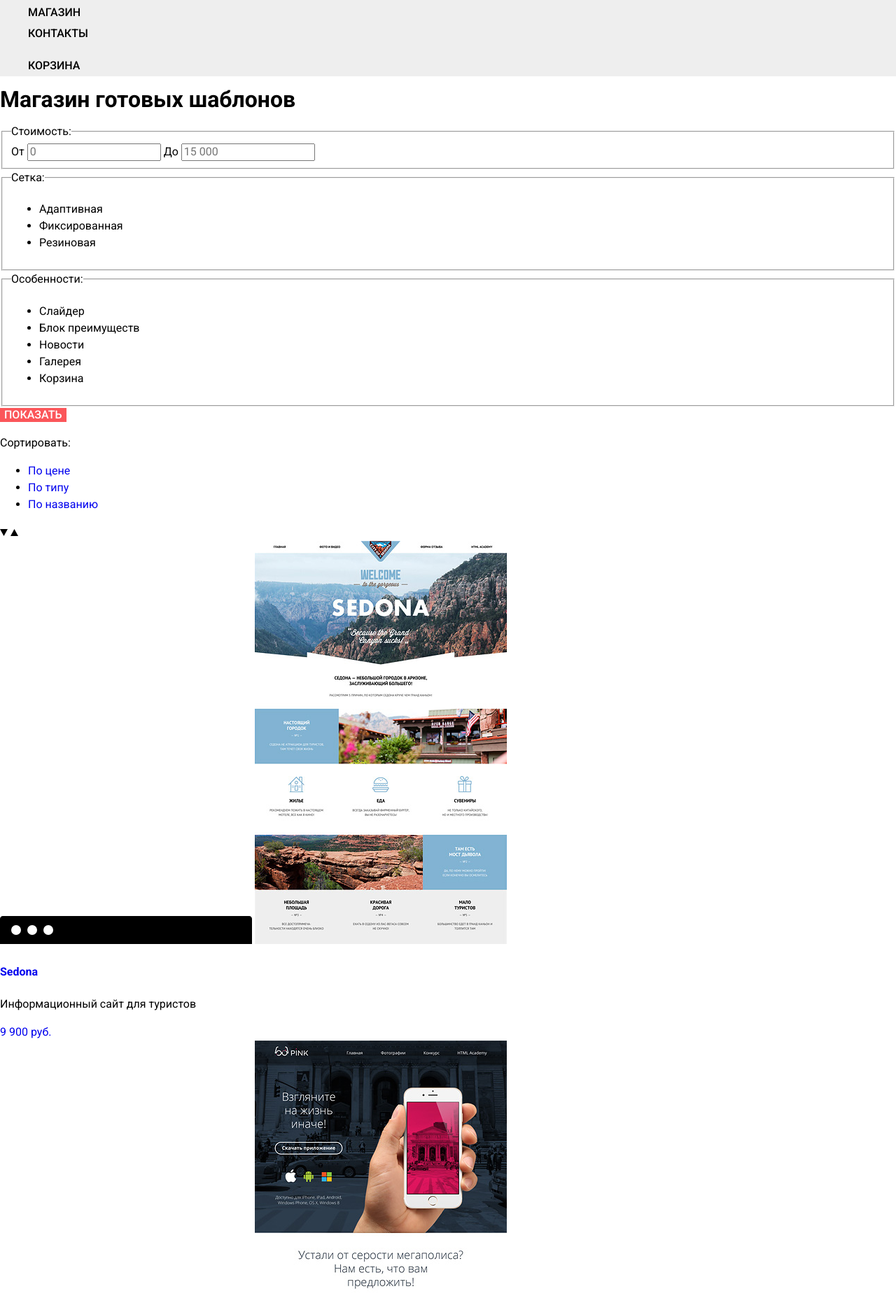
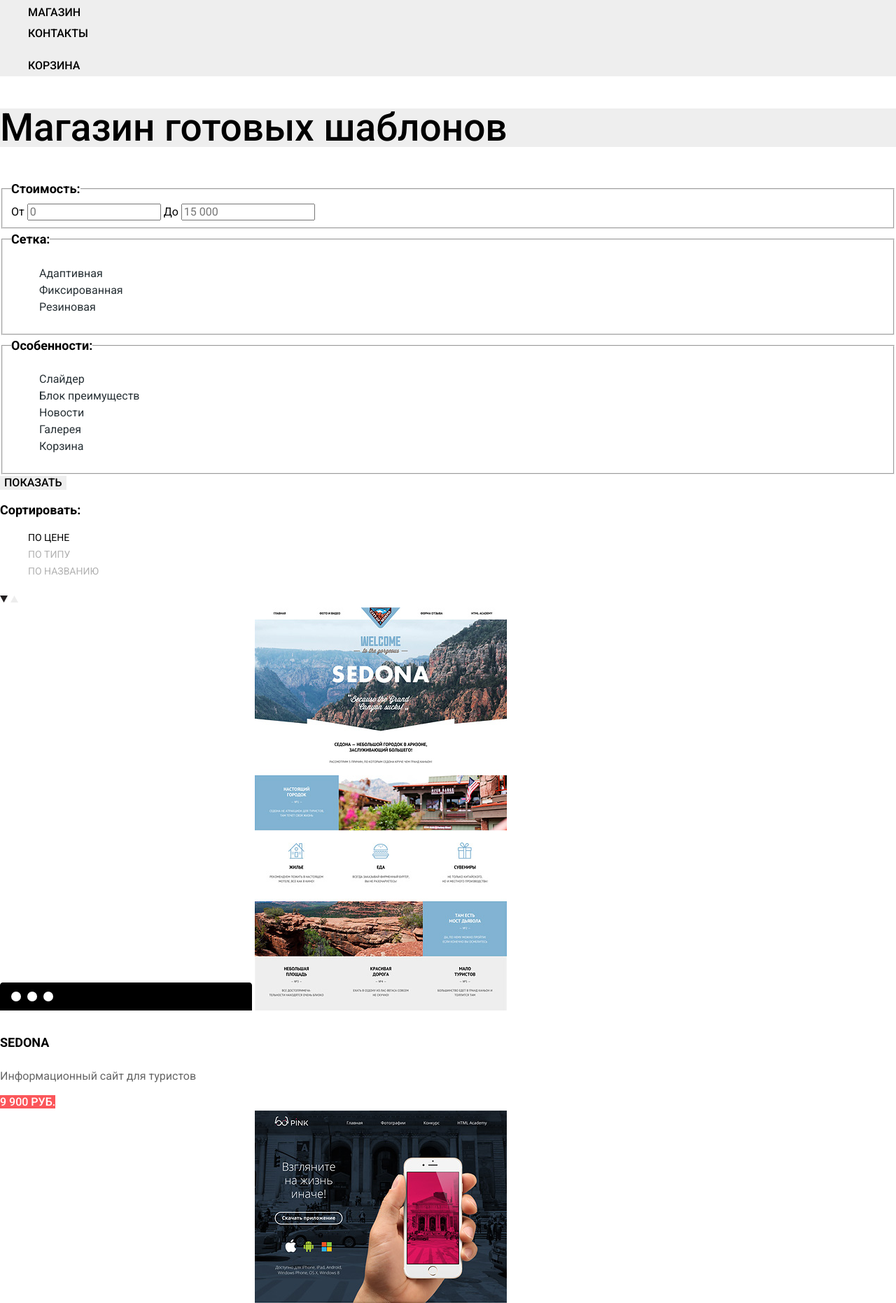
Before and after one commit to JediKnightIT/Nerds, a plain HTML site: page catalog.html in a window 1280 px wide. Shown: the part 145-2007 px from the top of the page at 70% size. Drawn offline with Linux system fonts and the light colour scheme.

Commit message:
Добавляет базовую стилизацию секциям фильтр, сортировка, каталог шаблонов, пагинация

```diff
--- a/catalog.html
+++ b/catalog.html
@@ -39,7 +39,10 @@
       </nav>
     </header>
     <main class="main">
-      <h1 class="main__title">Магазин готовых шаблонов</h1>
+      <h1 class="visually-hidden">Сайт дизайн-студии Nerds</h1>
+      <section class="promo promo_size">
+        <h2 class="promo__title">Магазин готовых шаблонов</h2>
+      </section>
       <section class="filter">
         <h2 class="visually-hidden">Фильтр выбора шаблона сайта</h2>
         <form class="filter__form" action="https://echo.htmlacademy.ru" method="POST">
@@ -119,7 +122,7 @@
               </li>
             </ul>
           </fieldset>
-          <button class="button" type="submit">Показать</button>
+          <button class="button button_filter" type="submit">Показать</button>
         </form>
       </section>
       <section class="sorting">
@@ -138,7 +141,7 @@
         </ul>
         <div class="sorting__wrap">
           <a class="triangle" href="#" aria-label="Сортировка по убыванию">
-            <svg class="triangle-icon" width="11" height="10">
+            <svg class="triangle-icon triangle-icon_active" width="11" height="10">
               <use xlink:href="img/sprite.svg#triangle-down"></use>
             </svg>
           </a>
@@ -162,7 +165,7 @@
               <h4 class="templates__title">Sedona</h4>
             </a>
             <p class="templates__description">Информационный сайт для туристов</p>
-            <a class="templates__link" href="#">9 900 руб.</a>
+            <a class="button templates__link" href="#">9 900 руб.</a>
           </div>
         </article>
         <article class="templates__item">
@@ -176,7 +179,7 @@
               <h4 class="templates__title">Pink App</h4>
             </a>
             <p class="templates__description">Продуктовый лендинг приложения для iOS и Android</p>
-            <a class="templates__link" href="#">9 900 руб.</a>
+            <a class="button templates__link" href="#">9 900 руб.</a>
           </div>
         </article>
         <article class="templates__item">
@@ -190,7 +193,7 @@
               <h4 class="templates__title">Barbershop</h4>
             </a>
             <p class="templates__description">Сайт салоны красоты. Для мужчин, да.</p>
-            <a class="templates__link" href="#">9 900 руб.</a>
+            <a class="button templates__link" href="#">9 900 руб.</a>
           </div>
         </article>
         <article class="templates__item">
@@ -204,7 +207,7 @@
               <h4 class="templates__title">Mishka</h4>
             </a>
             <p class="templates__description">Интернет-магазин вязаных игрушек</p>
-            <a class="templates__link" href="#">9 900 руб.</a>
+            <a class="button templates__link" href="#">9 900 руб.</a>
           </div>
         </article>
         <article class="templates__item">
@@ -218,7 +221,7 @@
               <h4 class="templates__title">A Plus</h4>
             </a>
             <p class="templates__description">Лендинг курсов повышения квалификации</p>
-            <a class="templates__link" href="#">9 900 руб.</a>
+            <a class="button templates__link" href="#">9 900 руб.</a>
           </div>
         </article>
         <article class="templates__item">
@@ -232,15 +235,15 @@
               <h4 class="templates__title">Кваст</h4>
             </a>
             <p class="templates__description">Промо-сайт производителя крафтового кваса</p>
-            <a class="templates__link" href="#">9 900 руб.</a>
+            <a class="button templates__link" href="#">9 900 руб.</a>
           </div>
         </article>
       </section>
       <section class="pagination">
         <h2 class="visually-hidden">Переход по страницам сайта</h2>
         <ul class="pagination__list">
-          <li class="pagination__item pagination__item_active">
-            <a class="pagination__link" href="#">1</a>
+          <li class="pagination__item">
+            <a class="pagination__link pagination__link_active" href="#">1</a>
           </li>
           <li class="pagination__item">
             <a class="pagination__link" href="#">2</a>
--- a/css/style.css
+++ b/css/style.css
@@ -201,7 +201,129 @@ img {
 }
 
 /* ===== Стилизация контентной части страницы каталога*/
+.promo__title {
+  font-size: 55px;
+  font-weight: 500;
+  line-height: 55px;
+}
 
+.filter__legend {
+  font-size: 18px;
+  font-weight: 700;
+  line-height: 30px;
+}
+
+.filter__list {
+  list-style: none;
+}
+
+.filter__label {
+  color: #283136;
+  line-height: 20px;
+}
+
+.button_filter {
+  color: #000;
+
+  background-color: #eee;
+}
+
+.button_filter:hover,
+.button_filter:focus {
+  background-color: #dfdfdf;
+}
+
+.button_filter:active {
+  color: #959595;
+
+  background-color: #d5d5d5;
+}
+
+.sorting__text {
+  font-size: 18px;
+  font-weight: 700;
+  line-height: 18px;
+}
+
+.sorting__list {
+  list-style: none;
+}
+
+.sorting__link {
+  font-size: 14px;
+  line-height: 18px;
+  color: #b2b2b2;
+  text-transform: uppercase;
+}
+
+.sorting__link:hover,
+.sorting__link:focus {
+  color: #666;
+}
+
+.sorting__link:active {
+  color: #000;
+}
+
+.sorting__link_active {
+  color: #000;
+}
+
+.triangle-icon {
+  fill: #ededed;
+}
+
+.triangle-icon:hover,
+.triangle-icon:focus {
+  fill: #a6a6a6;
+}
+
+.triangle-icon:active,
+.triangle-icon_active {
+  fill: #231f20;
+}
+
+.templates__title-link {
+  font-size: 18px;
+  font-weight: 700;
+  line-height: 30px;
+  color: #000;
+  text-transform: uppercase;
+}
+
+.templates__description {
+  line-height: 18px;
+  color: #666;
+}
+
+.pagination__list {
+  list-style: none;
+}
+
+.pagination__link {
+  font-weight: 500;
+  line-height: 30px;
+  color: #000;
+
+  background-color: #eee;
+}
+
+.pagination__link:hover,
+.pagination__link:focus {
+  background-color: #dfdfdf;
+}
+
+.pagination__link:active {
+  color: #959595;
+
+  background-color: #d5d5d5;
+}
+
+.pagination__link_active {
+  border: 2px solid #dbdbdb;
+
+  background-color: #fff;
+}
 
 /* ===== Стилизация футера */
 .map__title {
```
